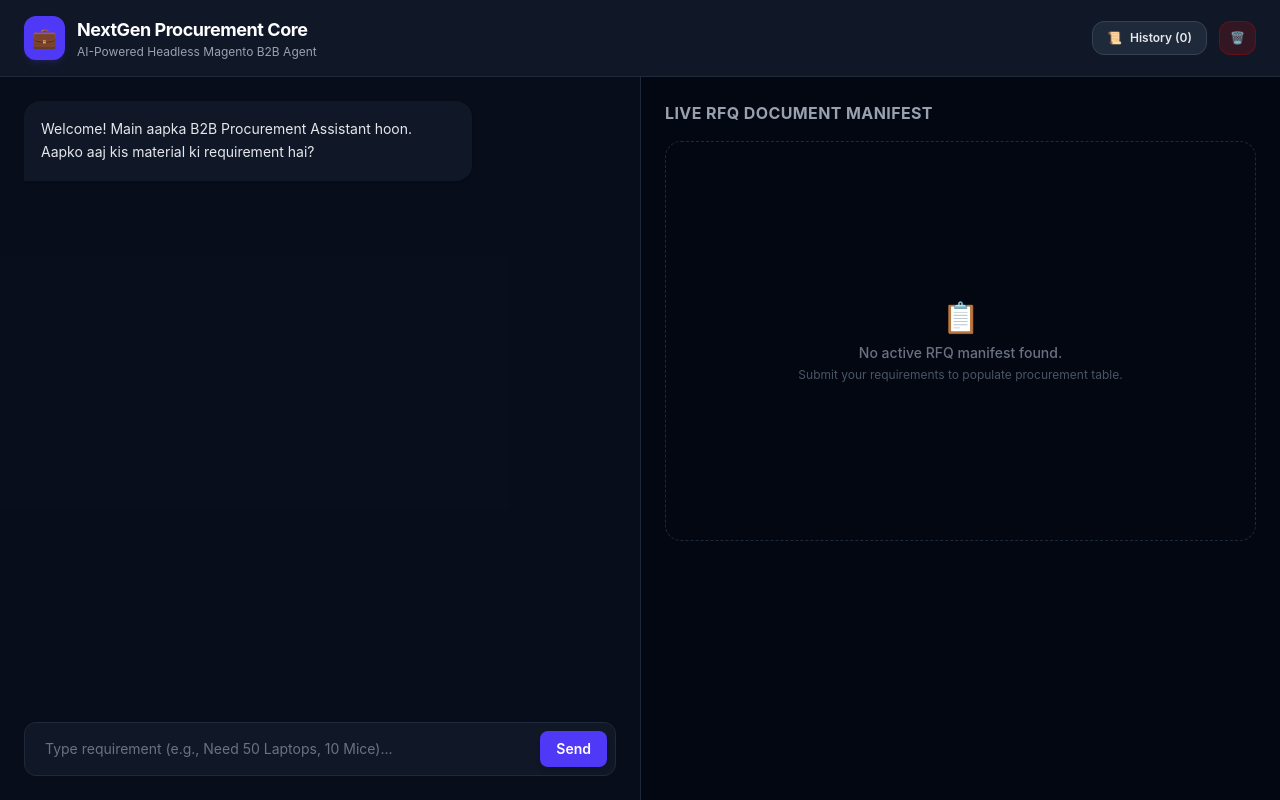
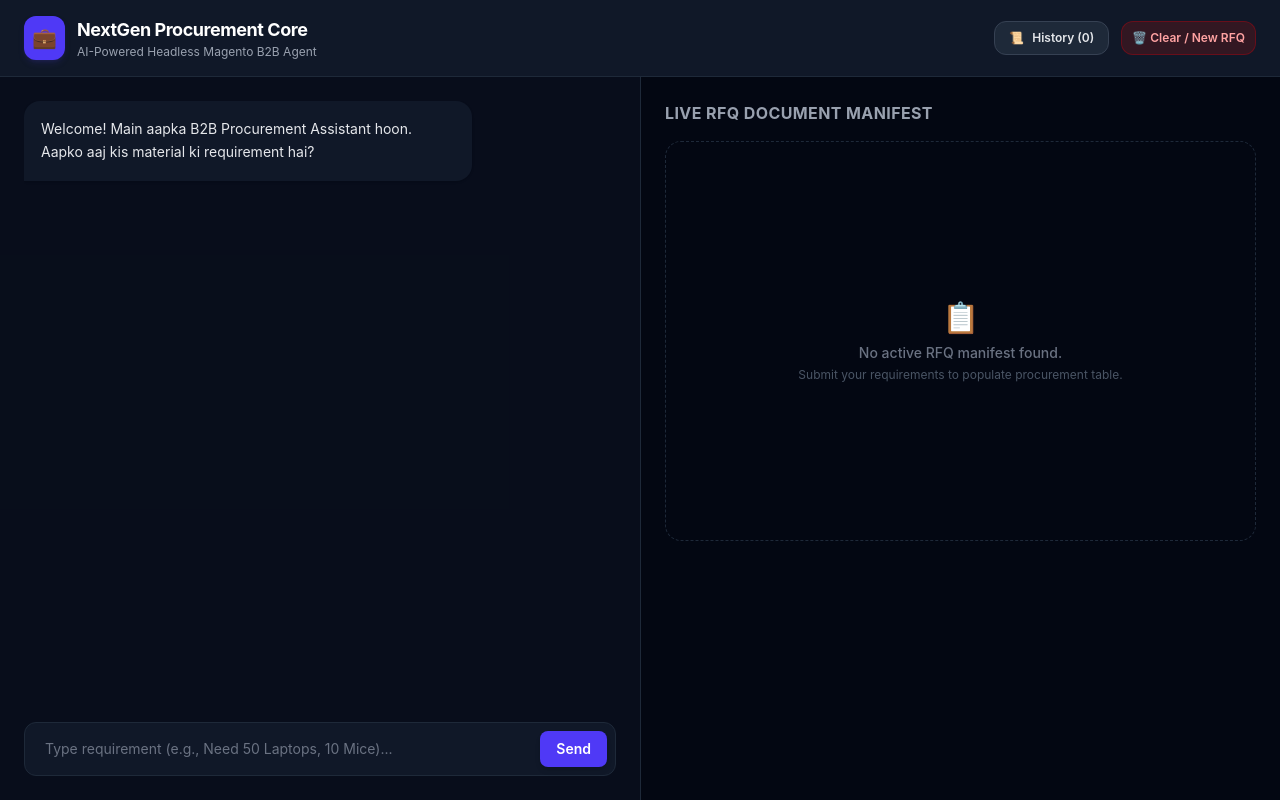
Before and after one commit to mavizali321/b2b-ai-procurement, a React (Vite) app: page / in a window 1280 px wide. Built offline with nearby package versions, Linux system fonts and the light colour scheme.

Commit message:
Update App.jsx

```diff
--- a/src/App.jsx
+++ b/src/App.jsx
@@ -142,7 +142,7 @@ function App() {
   };
 
   const handleClearAllData = () => {
-    if (window.confirm("Kiya aap tamaam chat aur history clear karna chahte hain?")) {
+    if (window.confirm("Kiya aap tamaam chat aur history clear karke nayi quote shuru karna chahte hain?")) {
       localStorage.clear();
       setMessages([{ sender: 'bot', text: 'Welcome! Main aapka B2B Procurement Assistant hoon. Aapko aaj kis material ki requirement hai?' }]);
       setCurrentQuote([]);
@@ -150,7 +150,7 @@ function App() {
     }
   };
 
-  // 4. API CHAT HANDLER WITH MULTI-KEY PRICING FALLBACK
+  // 4. API CHAT HANDLER (WITH CUMULATIVE APPEND LOGIC)
   const handleSendMessage = async (e) => {
     e.preventDefault();
     if (!input.trim() || loading) return;
@@ -182,7 +182,6 @@ function App() {
             if (parsedJson.product_found && Array.isArray(parsedJson.items)) {
               const sanitizedItems = parsedJson.items.map(item => {
                 const qty = Number(item.requested_qty) || 1;
-                // Capture price whether Gemini keys it as final_price, price, or unit_price
                 const unitPrice = Number(item.final_price || item.price || item.unit_price) || 0;
                 const calcTotal = Number(item.total) || (qty * unitPrice);
 
@@ -194,7 +193,9 @@ function App() {
                 };
               });
 
-              setCurrentQuote(sanitizedItems);
+              // 👉 APPEND NAYE ITEMS TO EXISTING MANIFEST TABLE
+              setCurrentQuote((prevQuote) => [...prevQuote, ...sanitizedItems]);
+
               if (window.innerWidth < 768) setActiveTab('quote');
             }
             cleanText = data.reply.replace(jsonRegex, '').trim();
@@ -235,10 +236,10 @@ function App() {
           </button>
           <button
             onClick={handleClearAllData}
-            title="Reset Chat & Local Storage"
+            title="Reset Chat & Start New RFQ"
             className="bg-red-900/30 hover:bg-red-800/50 border border-red-800/50 text-red-300 text-xs font-semibold px-2.5 py-2 rounded-xl transition-all cursor-pointer"
           >
-            🗑️
+            🗑️ Clear / New RFQ
           </button>
         </div>
       </header>
```
